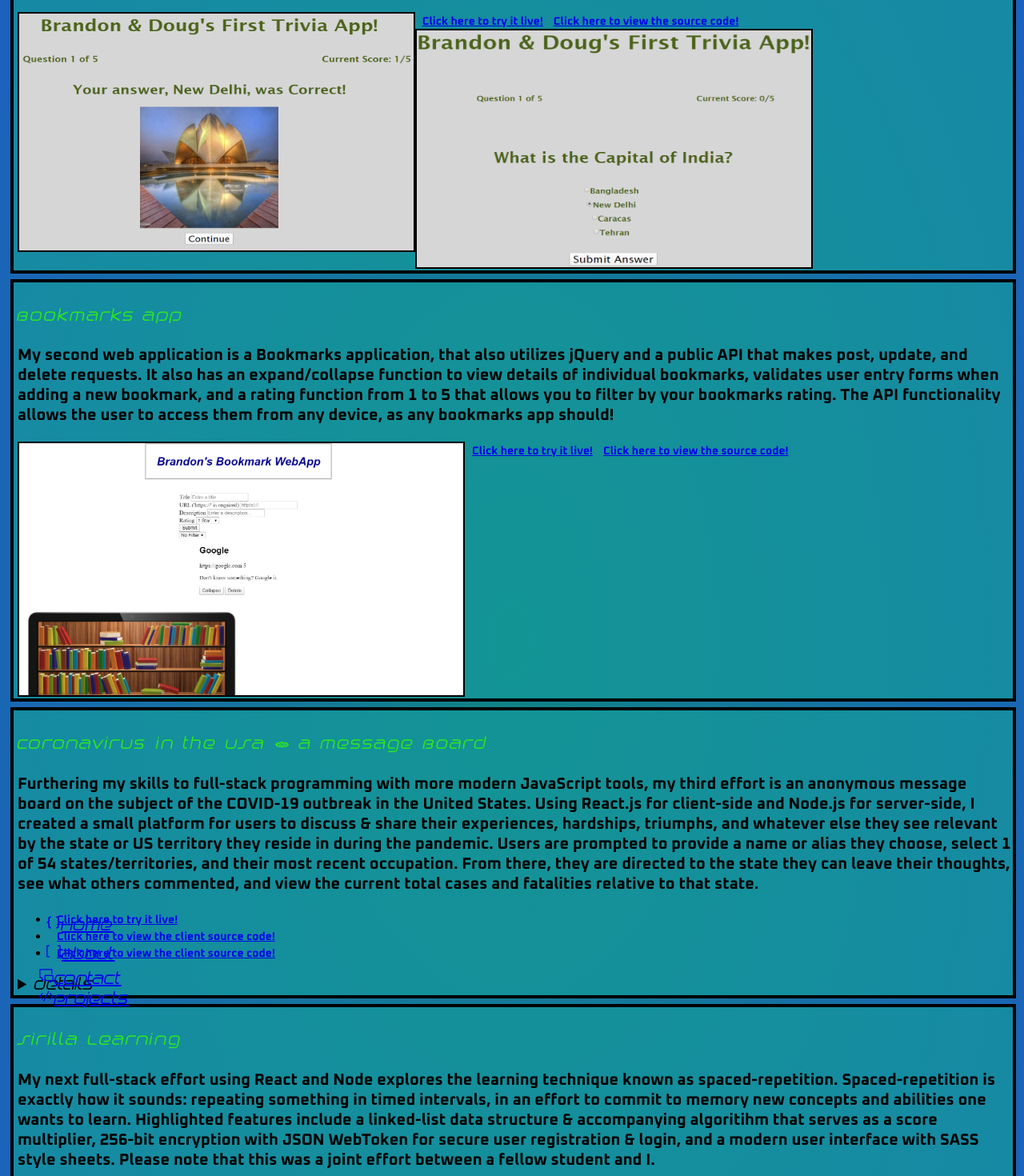
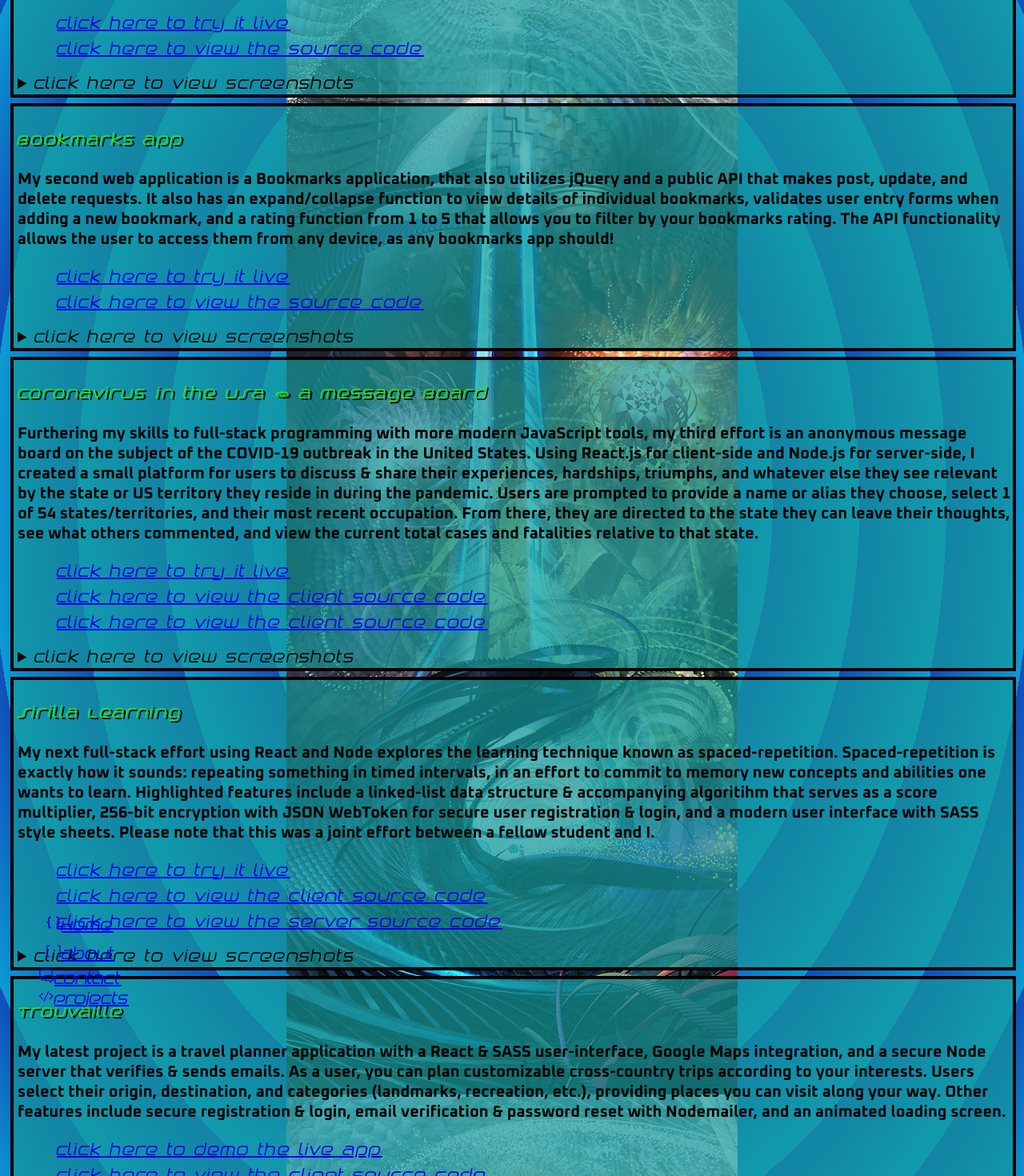
Before and after one commit to bleek42/bleek-dot-dev-og, a React (Create React App) app: page /projects in a window 1280 px wide. Shown: the part 320-1790 px from the top of the page at 80% size. Built offline with nearby package versions, Linux system fonts and the light colour scheme.

Commit message:
lots of styling, made consistent across components, fixed background image & color

```diff
--- a/package.json
+++ b/package.json
@@ -2,6 +2,7 @@
   "name": "bleek-react-portfolio",
   "version": "0.1.0",
   "private": true,
+  "homepage": "bleek.tech",
   "dependencies": {
     "@testing-library/jest-dom": "^4.2.4",
     "@testing-library/react": "^9.5.0",
--- a/src/App.scss
+++ b/src/App.scss
@@ -1,5 +1,5 @@
 @import './SASS_config';
 
 .App {
-  @include grid;
+	@include grid;
 }
--- a/src/components/About/About.scss
+++ b/src/components/About/About.scss
@@ -10,6 +10,7 @@
 		font-size: 36px;
 		letter-spacing: 2px;
 		text-align: center;
+		text-shadow: 3px 2px black;
 	}
 
 	section {
--- a/src/components/Contact/Contact.scss
+++ b/src/components/Contact/Contact.scss
@@ -10,6 +10,7 @@
 		text-align: center;
 
 		h4 {
+			text-shadow: 3px 2px black;
 			letter-spacing: 2px;
 			font-family: $head-font;
 			color: $color-1;
@@ -32,6 +33,8 @@
 		border-radius: $def-radi;
 
 		h4 {
+			text-shadow: 3px 2px black;
+
 			letter-spacing: 2px;
 			font-family: $head-font;
 			font-size: 30px;
@@ -62,6 +65,7 @@
 			font-family: $head-font;
 			font-size: 30px;
 			color: $color-1;
+			text-shadow: 3px 2px black;
 		}
 
 		#my-linkedin {
@@ -84,6 +88,7 @@
 		border-radius: $def-radi;
 
 		h4 {
+			text-shadow: 3px 2px black;
 			letter-spacing: 2px;
 			font-family: $head-font;
 			font-size: 30px;
--- a/src/components/Home/Home.scss
+++ b/src/components/Home/Home.scss
@@ -19,6 +19,7 @@
 			color: $color-1;
 			text-align: center;
 			letter-spacing: 2px;
+			text-shadow: 3px 2px black;
 		}
 	}
 
--- a/src/components/Navbar/Navbar.scss
+++ b/src/components/Navbar/Navbar.scss
@@ -6,9 +6,10 @@ div {
 	font-size: 20px;
 
 	.toggle-form {
-    position: -webkit-sticky;
+		margin: 0;
 
 		label {
+			text-shadow: 3px 2px black;
 			display: block;
 			color: $color-1;
 			font-size: 30px;
@@ -43,6 +44,7 @@ div {
 		position: absolute;
 		top: 65px;
 		letter-spacing: 3px;
+		text-shadow: 3px 2px black;
 
 		ul {
 			margin: 0;
--- a/src/components/Projects/Projects.js
+++ b/src/components/Projects/Projects.js
@@ -24,20 +24,26 @@ export default function Projects() {
 				deployed Javascript jQuery library, which is used in more than half of
 				the top 1 million websites in the world!
 								</p>
+				<ul>
+					<li>
 						<a
 							href="https://thinkful-ei-macaw.github.io/quizapp_DB/"
 							target="_blank" rel="noopener noreferrer"
 						>
-					Click here to try it live!
+							Click here to try it live
 									</a>
-
+					</li>
+					<li>
 						<a
 							href="https://github.com/thinkful-ei-macaw/quizapp_DB"
 							target="_blank" rel="noopener noreferrer"
 						>
-					Click here to view the source code!
+							Click here to view the source code
 										</a>
-
+					</li>
+				</ul>
+				<details>
+					<summary>Click here to view screenshots</summary>
 					<img
 						id="screenshot-1"
 						src={screenshot1}
@@ -53,6 +59,8 @@ export default function Projects() {
 						width="350"
 						height="300"
 					/>
+				</details>
+
 			</section>
 			<section className="project">
 				<h4 className="title">Bookmarks App</h4>
@@ -63,21 +71,31 @@ export default function Projects() {
 				rating function from 1 to 5 that allows you to filter by your bookmarks
 				rating. The API functionality allows the user to access them from any
 								device, as any bookmarks app should!</p>
+				<ul>
+					<li>
 						<a
 							href="https://thinkful-ei-macaw.github.io/bleek-bookmarks-app/"
 							target="_blank" rel="noopener noreferrer"
 						>
-					Click here to try it live!
+							Click here to try it live
 										</a>
+					</li>
+					<li>
 						<a href="https://github.com/thinkful-ei-macaw/bleek-bookmarks-app"
 							target="_blank" rel="noopener noreferrer">
-					Click here to view the source code!										</a>
+							Click here to view the source code										</a>
+					</li>
+				</ul>
+
+				<details>
+					<summary>Click here to view screenshots</summary>
 					<img
 						className="screenshots"
 						id="screenshot-3"
 						src={screenshot3}
 						alt="bookmark-screenshot"
 					/>
+				</details>
 			</section>
 			<section className="project">
 				<h4 className="title">
@@ -97,19 +115,20 @@ export default function Projects() {
 				<ul>
 					<li>
 						<a href="https://corona-message-board-us.now.sh//" target="_blank" rel="noopener noreferrer">
-							Click here to try it live!
+							Click here to try it live
 										</a>
 					</li>
 					<li>
 						<a href="https://github.com/thinkful-ei-macaw/covid-19-client-bleek" target="_blank" rel="noopener noreferrer">
-							Click here to view the client source code!										</a>
+							Click here to view the client source code										</a>
 					</li>
 					<li>
 						<a href="https://github.com/thinkful-ei-macaw/covid-19-server-bleek" target="_blank" rel="noopener noreferrer">
-							Click here to view the client source code!										</a>
+							Click here to view the client source code										</a>
 					</li>
 				</ul>
 				<details>
+					<summary>Click here to view screenshots</summary>
 					<img
 						className="screenshots"
 						id="screenshot-4"
@@ -137,26 +156,27 @@ export default function Projects() {
 							href="https://spaced-repetition-sb.now.sh/"
 							target="_blank" rel="noopener noreferrer"
 						>
-							Click here to try it live!
+							Click here to try it live
 										</a>
 					</li>
 					<li>
 						<a href="https://github.com/thinkful-ei-macaw/	spaced-repetition-client-Brandon-Sara"
 							target="_blank" rel="noopener noreferrer">
-							Click here to view the client source code!								</a>
+							Click here to view the client source code								</a>
 					</li>
 					<li>
 						<a href="https://github.com/thinkful-ei-macaw/spaced-repetition-api-Brandon-Sara" rel="noopener noreferrer" target="_blank">
-							Click here to view the server source code!
+							Click here to view the server source code
 										</a>
 					</li>
 				</ul>
 				<details>
+					<summary>Click here to view screenshots</summary>
 					<img
 						className="screenshots"
 						id="screenshot-5"
 						src={screenshot5}
-						alt="bookmark-screenshot"
+						alt="sirilla-1"
 					/>
 				</details>
 			</section>
@@ -175,22 +195,22 @@ export default function Projects() {
 						<a
 							href="https://trouvaille.now.sh/"
 							target="_blank" rel="noopener noreferrer"
-						> Click here to demo the live app!
+						> Click here to demo the live app
 						</a>
 					</li>
 					<li>
 						<a href="https://github.com/thinkful-ei-macaw/bleek-bookmarks-app">
-							Click here to view the client source code!
+							Click here to view the client source code
 										</a>
 					</li>
 					<li>
 						<a href="https://github.com/Trouvaille-team/trouvaille-server">
-							Click here to view the server source code!
+							Click here to view the server source code
 										</a>
 					</li>
 				</ul>
 				<details>
-					<summary>Click for screen captures</summary>
+					<summary>Click here to view screenshots</summary>
 					<img
 						className="screenshots"
 						id="screenshot-6"
--- a/src/components/Projects/Projects.scss
+++ b/src/components/Projects/Projects.scss
@@ -10,6 +10,7 @@
 		background-color: #159b9bb0;
 
 		.title {
+			text-shadow: 3px 2px black;
 			color: $color-1;
 			font-family: $head-font;
 			letter-spacing: 2px;
@@ -19,14 +20,44 @@
 			font-family: $body-font;
 		}
 
+		ul {
+			list-style: none;
+
+			li {
+				margin: 0;
+
 				a {
 					@include marg(4px, 2px, 2px, 4px);
 					@include pad(5px, 2px, 2px, 5px);
-			font-family: $body-font;
-			font-size: 14px;
+					font-family: $head-font;
+					font-weight: bolder;
+					letter-spacing: 1.5px;
+					display: block;
+					transition: filter 500ms;
+
+					&:hover {
+						filter: brightness(3);
+						color: #ac31ac;
+					}
+				}
+			}
+		}
+
+		details {
+			margin: 0;
+
+			summary {
+				letter-spacing: 1.5px;
+				transition: filter 500ms;
+
+				&:hover {
+					filter: brightness(3);
+					color: #ac31ac;
+				}
 			}
 
 			#screenshot-1 {
+				@include pad(2px, 1px, 1px, 2px);
 				display: block;
 				width: 40%;
 				float: left;
@@ -34,6 +65,7 @@
 			}
 
 			#screenshot-2 {
+				@include pad(2px, 1px, 1px, 2px);
 				display: block;
 				width: 40%;
 				float: left;
@@ -41,6 +73,7 @@
 			}
 
 			#screenshot-3 {
+				@include pad(2px, 1px, 1px, 2px);
 				display: block;
 				width: 45%;
 				float: left;
@@ -48,6 +81,7 @@
 			}
 
 			#screenshot-4 {
+				@include pad(2px, 1px, 1px, 2px);
 				display: block;
 				width: 27%;
 				float: left;
@@ -55,6 +89,7 @@
 			}
 
 			#screenshot-5 {
+				@include pad(2px, 1px, 1px, 2px);
 				display: block;
 				width: 27%;
 				float: left;
@@ -62,6 +97,7 @@
 			}
 
 			#screenshot-6 {
+				@include pad(2px, 1px, 1px, 2px);
 				display: block;
 				width: 50%;
 				float: left;
@@ -69,6 +105,7 @@
 			}
 
 			#screenshot-7 {
+				@include pad(2px, 1px, 1px, 2px);
 				display: block;
 				width: 45%;
 				float: left;
@@ -76,3 +113,4 @@
 			}
 		}
 	}
+}
--- a/src/index.scss
+++ b/src/index.scss
@@ -1,14 +1,23 @@
 @import './SASS_config';
 
 * {
-  box-sizing: border-box;
+	box-sizing: border-box;
+}
+
+html {
+	// background: repeating-radial-gradient(#21b1b1, #104eb9, #0fc01e);
+	background: repeating-radial-gradient(#0fc01e 24%, #104eb9 18%, #0d9bd3 36%);
+	// background: linear-gradient(#0fc01e, #104eb9);
 }
 
 body {
-  background: radial-gradient($bg-1, $bg-2);
+	background-image: url(./images/source_code.png);
+	background-repeat: no-repeat repeat;
+	background-position: center;
+	min-height: 700px;
 }
 
 code {
-  font-family: source-code-pro, Menlo, Monaco, Consolas, 'Courier New',
-    monospace;
+	font-family: source-code-pro, Menlo, Monaco, Consolas, 'Courier New',
+		monospace;
 }
```
Also changed, not shown: public/index.html (indentation only). Lines whose indentation alone changed are shown as unchanged.
